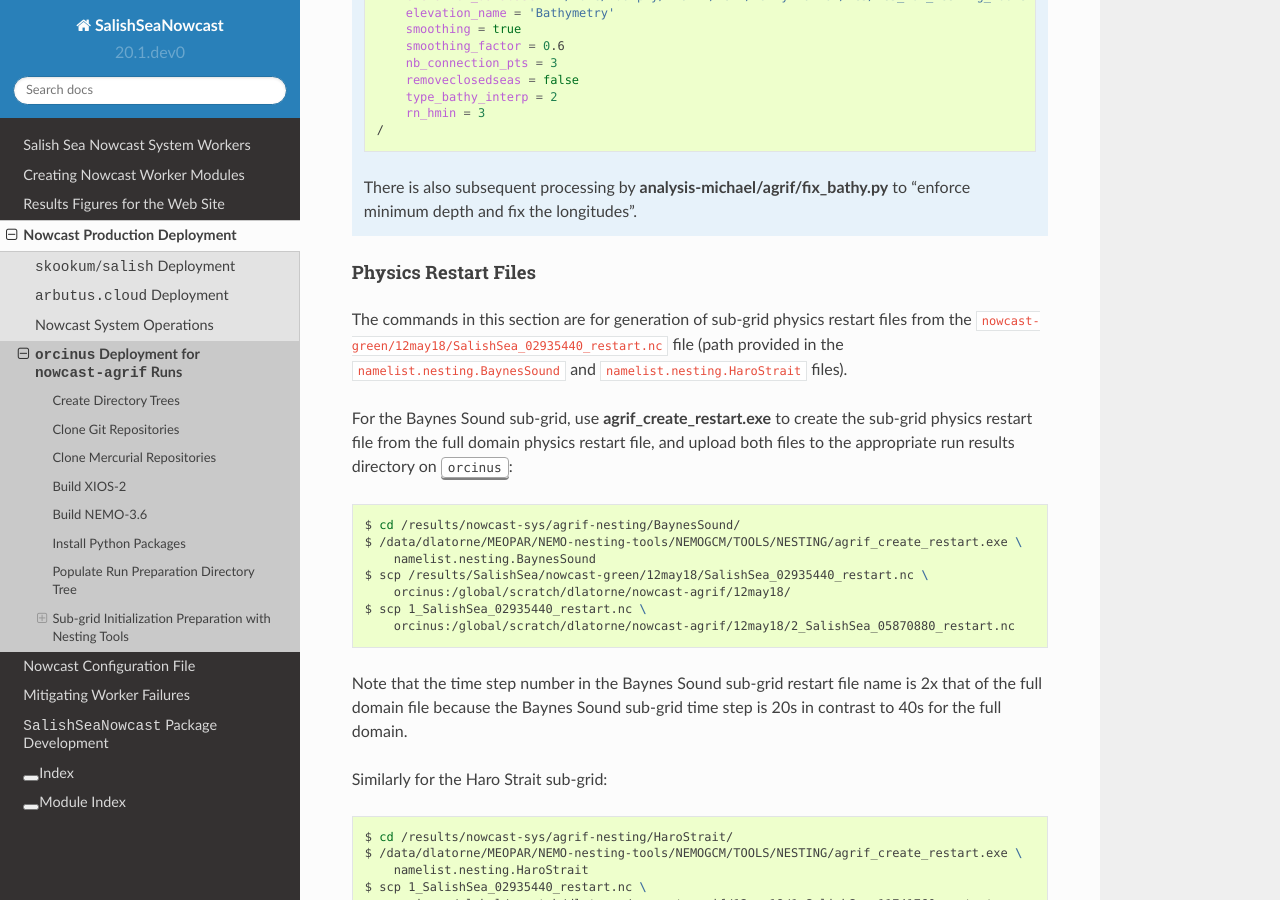
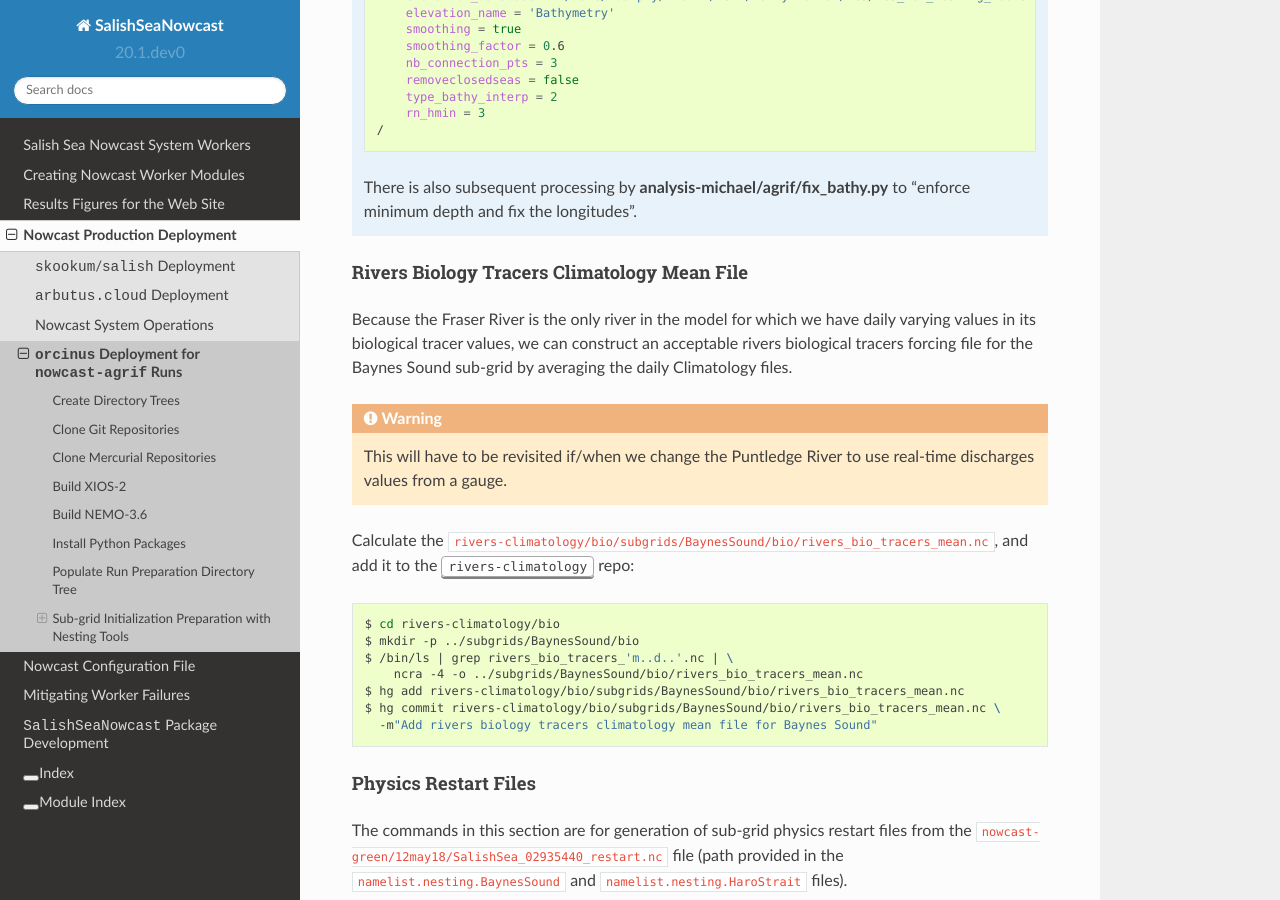
Before and after one commit to SalishSeaCast/SalishSeaNowcast, a Sphinx documentation site: the page built from docs/deployment/orcinus.rst, in a window 1280 px wide and 900 px high, scrolled down 4055 px. Built offline with Sphinx 7.4.7 and the Read the Docs theme 2.0.0, drawn with Linux system fonts in a browser that asks for light colours.

Commit message:
Add docs re: Baynes Sound rivers bio tracers mean file

```diff
--- a/docs/deployment/orcinus.rst
+++ b/docs/deployment/orcinus.rst
@@ -248,6 +248,29 @@ Bathymetry
     There is also subsequent processing by :program:`analysis-michael/agrif/fix_bathy.py` to "enforce minimum depth and fix the longitudes".
 
 
+Rivers Biology Tracers Climatology Mean File
+^^^^^^^^^^^^^^^^^^^^^^^^^^^^^^^^^^^^^^^^^^^^
+
+Because the Fraser River is the only river in the model for which we have daily varying values in its biological tracer values,
+we can construct an acceptable rivers biological tracers forcing file for the Baynes Sound sub-grid by averaging the daily Climatology files.
+
+.. warning::
+    This will have to be revisited if/when we change the Puntledge River to use real-time discharges values from a gauge.
+
+Calculate the :file:`rivers-climatology/bio/subgrids/BaynesSound/bio/rivers_bio_tracers_mean.nc`,
+and add it to the :kbd:`rivers-climatology` repo:
+
+.. code-block:: bash
+
+    $ cd rivers-climatology/bio
+    $ mkdir -p ../subgrids/BaynesSound/bio
+    $ /bin/ls | grep rivers_bio_tracers_'m..d..'.nc | \
+        ncra -4 -o ../subgrids/BaynesSound/bio/rivers_bio_tracers_mean.nc
+    $ hg add rivers-climatology/bio/subgrids/BaynesSound/bio/rivers_bio_tracers_mean.nc
+    $ hg commit rivers-climatology/bio/subgrids/BaynesSound/bio/rivers_bio_tracers_mean.nc \
+      -m"Add rivers biology tracers climatology mean file for Baynes Sound"
+
+
 Physics Restart Files
 ^^^^^^^^^^^^^^^^^^^^^
 
```
